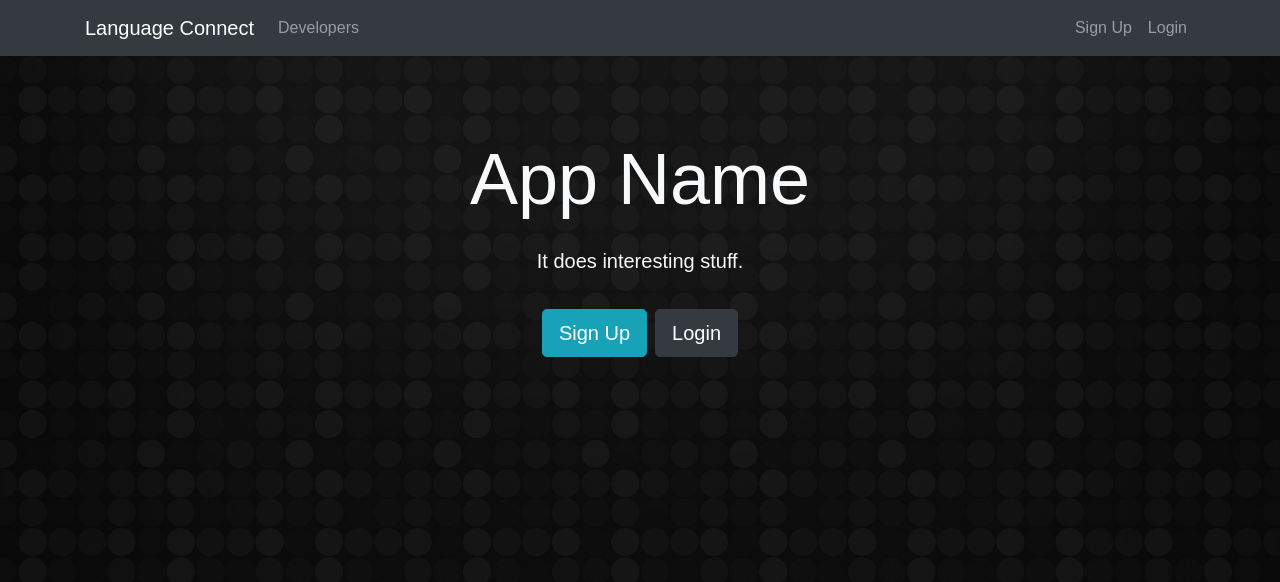
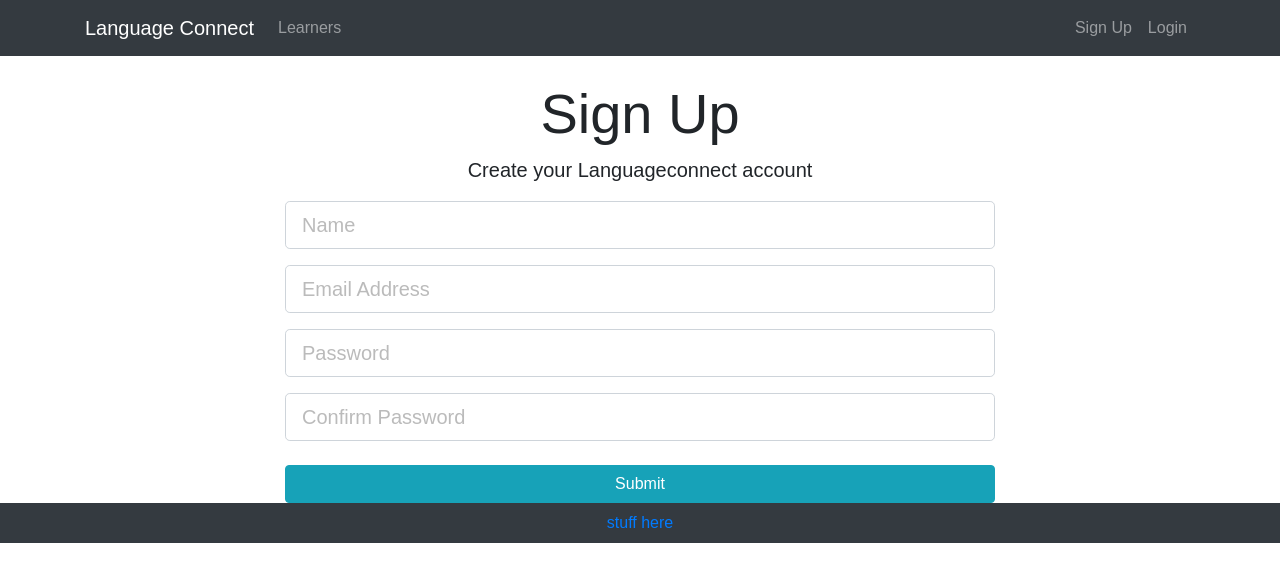
Before and after one commit to cjhawk7/profileapp, a React (Create React App) app in the folder client/: page /register in a window 1280 px wide. Shown: the top 582 px of the page. Built offline with nearby package versions, Linux system fonts and the light colour scheme.

Commit message:
register and login auth component

```diff
--- a/client/package.json
+++ b/client/package.json
@@ -5,6 +5,7 @@
   "dependencies": {
     "react": "^16.4.1",
     "react-dom": "^16.4.1",
+    "react-router-dom": "^4.3.1",
     "react-scripts": "1.1.4"
   },
   "scripts": {
--- a/client/src/App.js
+++ b/client/src/App.js
@@ -1,17 +1,27 @@
 import React, { Component } from "react";
+import { BrowserRouter as Router, Route } from "react-router-dom";
+
 import "./App.css";
 import Navbar from "./components/layout/Navbar";
 import Footer from "./components/layout/Footer";
 import Landing from "./components/layout/Landing";
+import Registerauth from "./components/auth/Registerauth";
+import Loginauth from "./components/auth/Loginauth";
 
 class App extends Component {
   render() {
     return (
-      <div className="App">
-        <Navbar />
-        <Landing />
-        <Footer />
-      </div>
+      <Router>
+        <div className="App">
+          <Navbar />
+          <Route exact path="/" component={Landing} />
+          <div className="container">
+            <Route exact path="/register" component={Registerauth} />
+            <Route exact path="/login" component={Loginauth} />
+          </div>
+          <Footer />
+        </div>
+      </Router>
     );
   }
 }
--- /dev/null
+++ b/client/src/components/auth/Loginauth.js
@@ -0,0 +1,13 @@
+import React, { Component } from "react";
+
+class Loginauth extends Component {
+  render() {
+    return (
+      <div>
+        <h1>Login</h1>
+      </div>
+    );
+  }
+}
+
+export default Loginauth;
--- /dev/null
+++ b/client/src/components/auth/Registerauth.js
@@ -0,0 +1,86 @@
+import React, { Component } from "react";
+
+class Registerauth extends Component {
+  constructor() {
+    super();
+    this.state = {
+      name: "",
+      email: "",
+      password: "",
+      password2: "",
+      errors: {}
+    };
+  }
+
+  onChange(event) {
+    this.setState({ [event.target.name]: event.target.value });
+  }
+
+  onSubmit(event) {
+    event.prevent.default();
+    console.log();
+  }
+
+  render() {
+    return (
+      <div className="register">
+        <div className="container">
+          <div className="row">
+            <div className="col-md-8 m-auto">
+              <h1 className="display-4 text-center">Sign Up</h1>
+              <p className="lead text-center">
+                Create your Languageconnect account
+              </p>
+              <form onSubmit={this.onSubmit.bind(this)}>
+                <div className="form-group">
+                  <input
+                    type="text"
+                    className="form-control form-control-lg"
+                    placeholder="Name"
+                    name="name"
+                    value={this.state.name}
+                    onChange={this.onChange.bind(this)}
+                  />
+                </div>
+                <div className="form-group">
+                  <input
+                    type="email"
+                    className="form-control form-control-lg"
+                    placeholder="Email Address"
+                    name="email"
+                    value={this.state.email}
+                    onChange={this.onChange.bind(this)}
+                  />
+                  <small className="form-text text-muted" />
+                </div>
+                <div className="form-group">
+                  <input
+                    type="password"
+                    className="form-control form-control-lg"
+                    placeholder="Password"
+                    name="password"
+                    value={this.state.password}
+                    onChange={this.onChange.bind(this)}
+                  />
+                </div>
+                <div className="form-group">
+                  <input
+                    type="password"
+                    className="form-control form-control-lg"
+                    placeholder="Confirm Password"
+                    name="password2"
+                    value={this.state.password2}
+                    onChange={this.onChange.bind(this)}
+                  />
+                </div>
+                <input type="submit" className="btn btn-info btn-block mt-4" />
+              </form>
+            </div>
+          </div>
+        </div>
+      </div>
+    );
+  }
+}
+
+export default Registerauth;
--- a/client/src/components/layout/Landing.js
+++ b/client/src/components/layout/Landing.js
@@ -1,4 +1,5 @@
 import React, { Component } from "react";
+import { Link } from "react-router-dom";
 
 class Landing extends Component {
   render() {
@@ -12,12 +13,12 @@ class Landing extends Component {
                 <h1 className="display-3 mb-4">App Name</h1>
                 <p className="lead"> It does interesting stuff.</p>
                 <hr />
-                <a href="register.html" className="btn btn-lg btn-info mr-2">
+                <Link to="/register" className="btn btn-lg btn-info mr-2">
                   Sign Up
-                </a>
-                <a href="login.html" className="btn btn-lg btn-dark">
+                </Link>
+                <Link to="/register" className="btn btn-lg btn-dark">
                   Login
-                </a>
+                </Link>
               </div>
             </div>
           </div>
--- a/client/src/components/layout/Navbar.js
+++ b/client/src/components/layout/Navbar.js
@@ -1,4 +1,5 @@
 import React, { Component } from "react";
+import { Link } from "react-router-dom";
 // need to change styling!
 // need to change styling!
 // need to change styling!
@@ -10,9 +11,9 @@ class Navbar extends Component {
     return (
       <nav className="navbar navbar-expand-sm navbar-dark bg-dark mb-4">
         <div className="container">
-          <a className="navbar-brand" href="landing.html">
+          <Link className="navbar-brand" to="/">
             Language Connect
-          </a>
+          </Link>
           <button
             className="navbar-toggler"
             type="button"
@@ -25,23 +26,23 @@ class Navbar extends Component {
           <div className="collapse navbar-collapse" id="mobile-nav">
             <ul className="navbar-nav mr-auto">
               <li className="nav-item">
-                <a className="nav-link" href="profiles.html">
+                <Link className="nav-link" to="/profiles">
                   {" "}
-                  Developers
-                </a>
+                  Learners
+                </Link>
               </li>
             </ul>
 
             <ul className="navbar-nav ml-auto">
               <li className="nav-item">
-                <a className="nav-link" href="register.html">
+                <Link className="nav-link" to="/register">
                   Sign Up
-                </a>
+                </Link>
               </li>
               <li className="nav-item">
-                <a className="nav-link" href="login.html">
+                <Link className="nav-link" to="/login">
                   Login
-                </a>
+                </Link>
               </li>
             </ul>
           </div>
```
